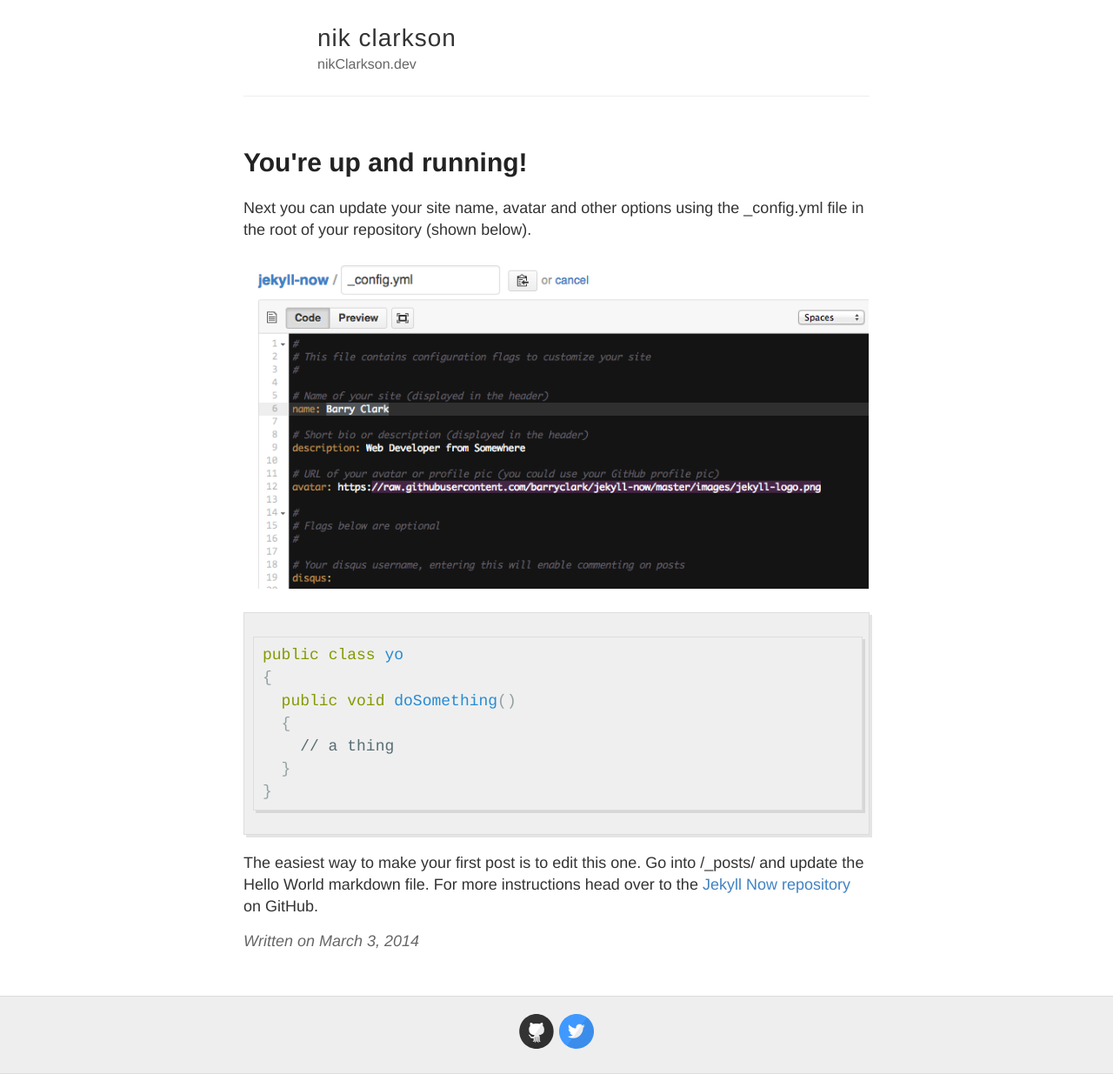
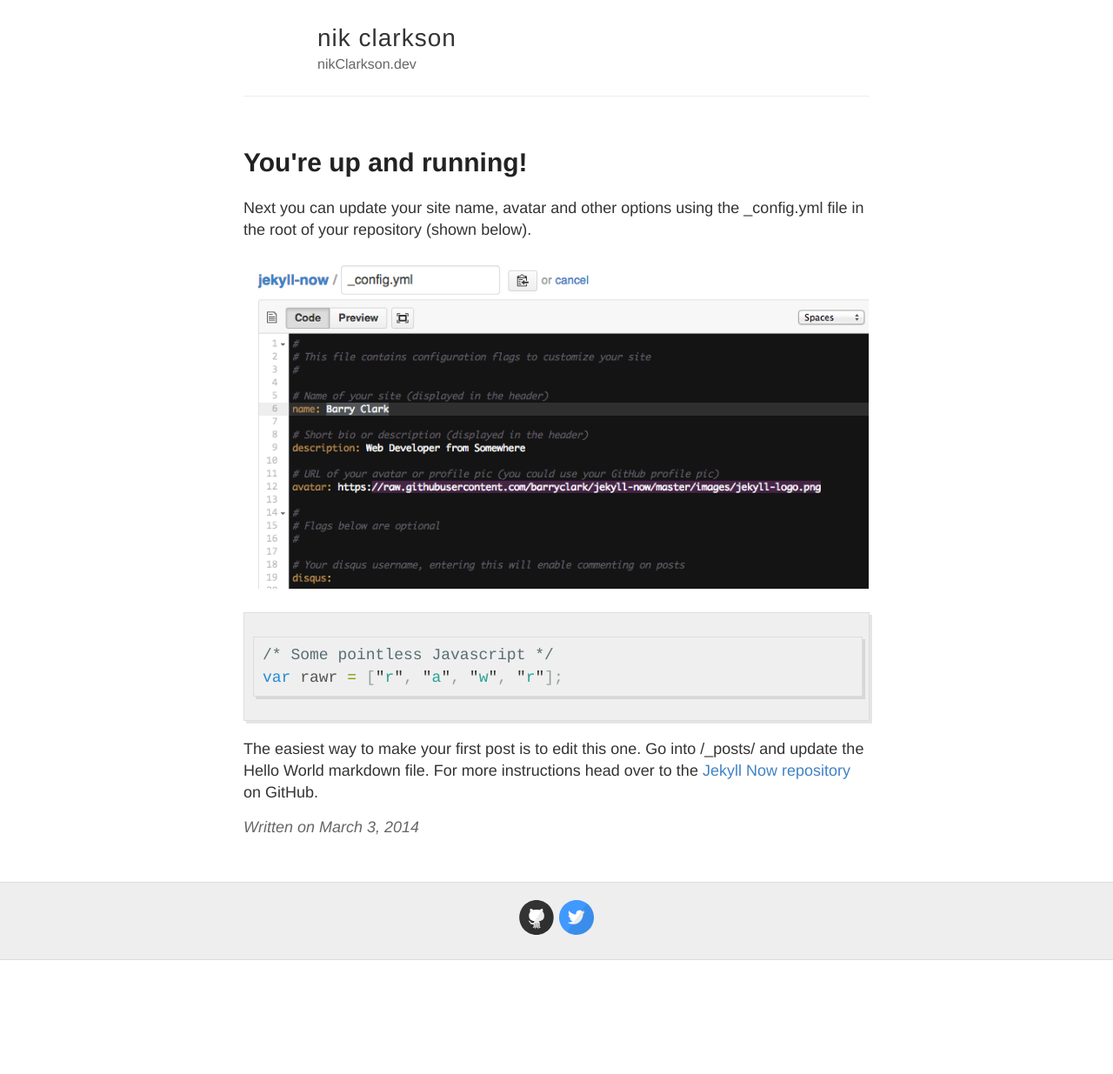
Before and after one commit to nikclarkson/nikclarkson.github.io, a Jekyll site: the page built from _posts/2014-3-3-Hello-World.md, in a window 1280 px wide. Shown: the whole page at 87% size. Built offline with Jekyll 4.4.1, drawn with Linux system fonts in a browser that asks for light colours; after the commit the page ends 1104 px from its top, so only the background shows below that.

Commit message:
Update 2014-3-3-Hello-World.md

````diff
--- a/_posts/2014-3-3-Hello-World.md
+++ b/_posts/2014-3-3-Hello-World.md
@@ -7,14 +7,9 @@ Next you can update your site name, avatar and other options using the _config.y
 
 ![_config.yml]({{ site.baseurl }}/images/config.png)
 
-```csharp
-public class yo
-{
-  public void doSomething()
-  {
-    // a thing
-  }
-}
+```javascript
+/* Some pointless Javascript */
+var rawr = ["r", "a", "w", "r"];
 ```
 
 
````
